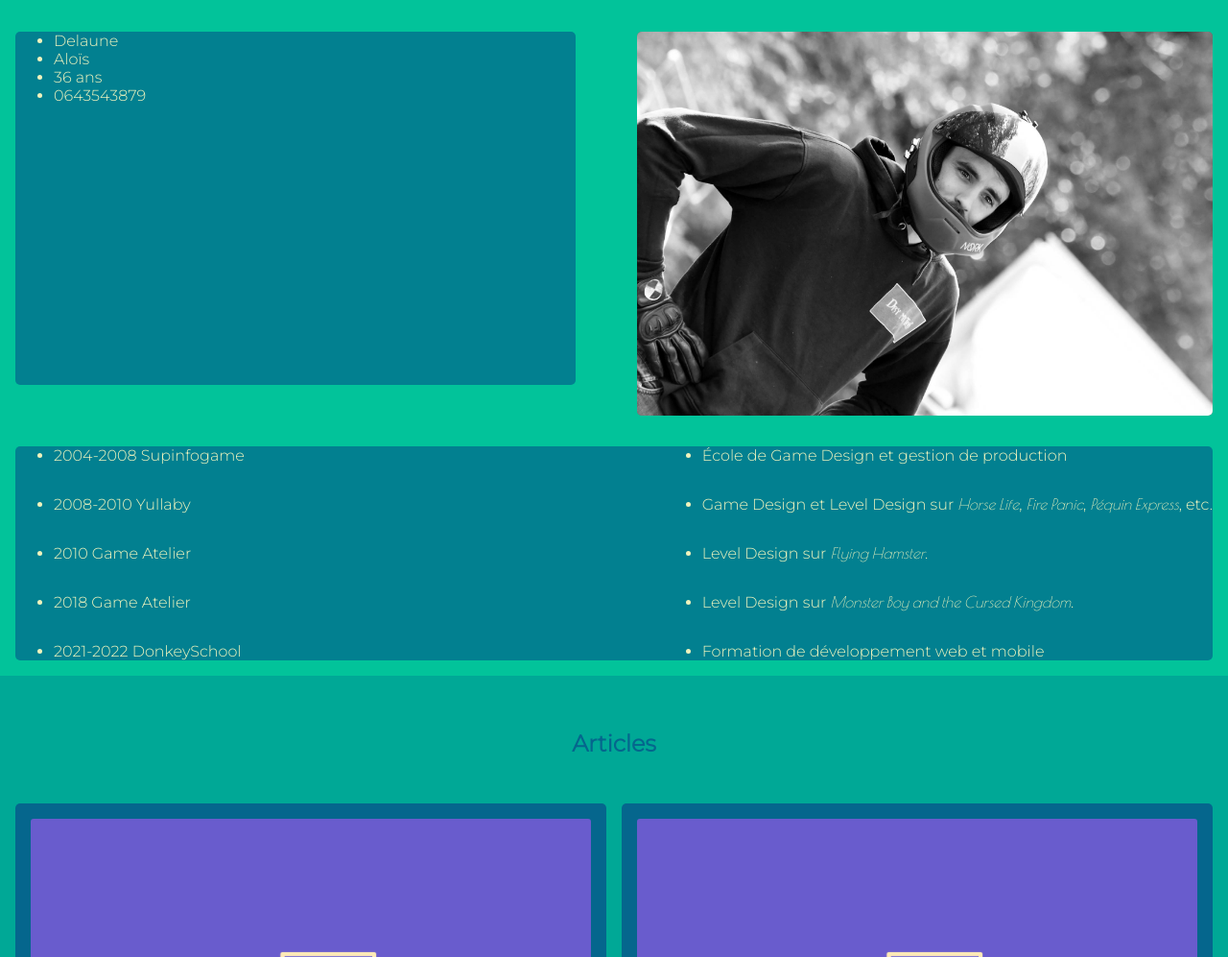
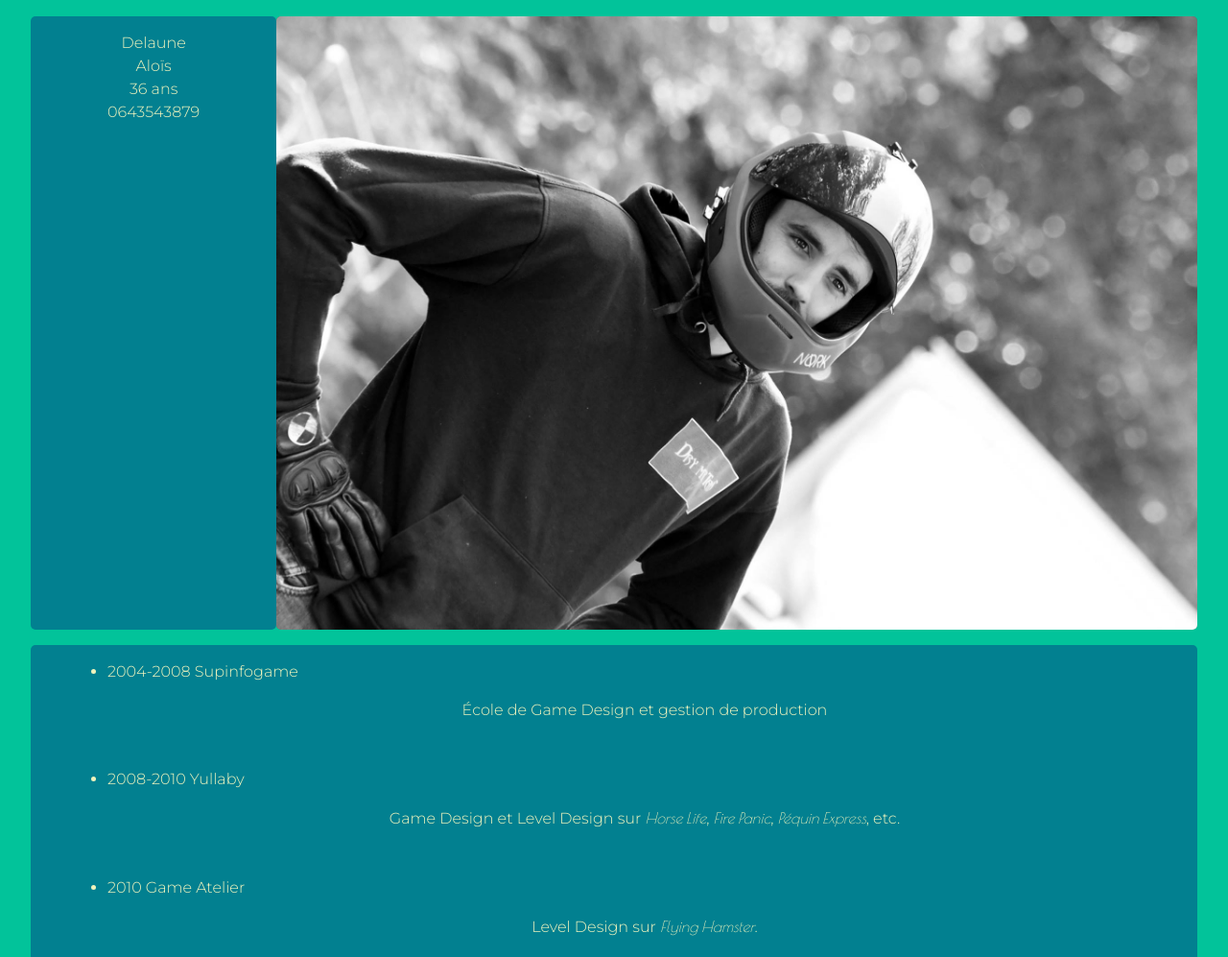
Before and after one commit to AloisD/Integration, a plain HTML site: page index.html in a window 1280 px wide. Shown: the part 1339-2336 px from the top of the page at 96% size. Drawn offline with nearby package versions, Linux system fonts and the light colour scheme.

```diff
--- a/index.html
+++ b/index.html
@@ -72,24 +72,29 @@
         <h2>Parcours</h2>
       </div>
       <div class="education-grid">
-        <ul class="education-id">
-          <li>Delaune</li>
-          <li>Aloïs</li>
-          <li>36 ans</li>
-          <li>0643543879</li>
-        </ul>
+        <div class="education-id">
+          Delaune<br>
+          Aloïs<br>
+          36 ans</br>
+          0643543879<br>
+        </div>
         <img class="education-picture" src="profilepic-place-holder.jpeg" alt="Photographie de Aloïs Delaune">
         <ul class="education-list">
-          <li>2004-2008 Supinfogame</li>
-          <li>École de Game Design et gestion de production</li>
-          <li>2008-2010 Yullaby</li>
-          <li>Game Design et Level Design sur <em>Horse Life</em>, <em>Fire Panic</em>, <em>Péquin Express</em>, etc.</li>
-          <li>2010 Game Atelier</li>
-          <li>Level Design sur <em>Flying Hamster</em>.</li>
-          <li>2018 Game Atelier</li>
-          <li>Level Design sur <em>Monster Boy and the Cursed Kingdom</em>.</li>
-          <li>2021-2022 DonkeySchool</li>
-          <li>Formation de développement web et mobile</li>
+          <li>2004-2008 Supinfogame
+            <article>École de Game Design et gestion de production</article>
+          </li>
+          <li>2008-2010 Yullaby
+            <article>Game Design et Level Design sur <em>Horse Life</em>, <em>Fire Panic</em>, <em>Péquin Express</em>, etc.</article>
+          </li>
+          <li>2010 Game Atelier
+            <article>Level Design sur <em>Flying Hamster</em>.</article>
+          </li>
+          <li>2018 Game Atelier
+            <article>Level Design sur <em>Monster Boy and the Cursed Kingdom</em>.</article>
+          </li>
+          <li>2021-2022 DonkeySchool
+            <article>Formation de développement web et mobile.</article>
+          </li>
         </ul>
       </div>
     </section>
@@ -125,9 +130,9 @@
       <form class="grid-vertical" action="/messages" method="get">
         <label for="name">Nom et Prénom :</label>
         <input type="text" id="name" name="name" placeholder="votre nom" title="Entrez votre nom ici">
-        <label for="email">email</label>
+        <label for="email">email :</label>
         <input type="email" id="email" name="email" placeholder="votre adresse" title="Laissez moi votre adresse email ici">
-        <label for="message">Message</label>
+        <label id="message" for="message">Message</label>
         <textarea name="message" id="message" cols="20" rows="10" placeholder="Votre message" title="Laissez moi un message ici"></textarea>
         <input class="submit" type="submit" value="Envoyer" title="Envoyer votre message">
       </form>
--- a/style.css
+++ b/style.css
@@ -44,7 +44,7 @@
 header {
     display: flex;
     flex-wrap: wrap;
-    justify-content: space-between;
+    justify-content: center;
     color: #F0F3BD;
     cursor: url('/cursor-light.png'), auto;
     position: relative ;
@@ -55,7 +55,6 @@
 
 nav {
     align-self: center;
-    text-align: center;
     padding: 0.5em;
     margin: 0.5em;
 }
@@ -215,6 +214,7 @@
     padding: 1em;
     width: auto;
     align-self: stretch;
+    outline: unset;
 }
 
 input {
@@ -228,6 +228,7 @@
     padding: 1em;
     width: auto;
     align-self: stretch;
+    outline: unset;
 }
 
 ::placeholder{
@@ -268,8 +269,8 @@
     position: relative;
     font-family: 'Poiret One', cursive;
     color: #05668D;
-    font-size: 3em;
-    text-align: center;
+    font-size: 6vw;
+    text-align: end;
 }
 
 .cover img {
@@ -280,8 +281,8 @@
 
 .centered-text {
     position: absolute;
-    top: 75%;
-    left: 25%;
+    top: 80%;
+    left: 20%;
     transform: translate(-50%, -50%);
 }
 
@@ -291,12 +292,13 @@
 
 }
 
-.grid {
-    gap: 1em;
+.grid{
     padding: 1em;
 }
 
 .grid div {
+    padding: 1em 0;
+    margin: 1em;
     border-radius: 5px;
     background-color: #05668D;
     cursor: url('/cursor-light.png'), auto;
@@ -309,6 +311,7 @@
     flex-direction: column;
     gap: 1em;
     padding: 1em;
+    padding-bottom: 3em;
 }
 
 .grid-vertical div {
@@ -317,10 +320,11 @@
 }
 
 .education-grid {
+    margin: 1em;
+    padding: 0 1em;
     display: grid;
-    gap: 2em;
     grid-template-columns: 1;
-    grid-template-rows: auto 15em auto;
+    grid-template-rows: auto auto auto;
     grid-template-areas:
     "id"
     "picture"
@@ -328,91 +332,90 @@
 }
 
 .education-id {
-    margin: 1em;
+    padding: 1em 5em ;
     border-radius: 5px;
     background-color: #028090;
     grid-area: id;
+    text-align: center;
+    line-height: 150%;
 }
 
 .education-picture {
-    margin: 1em;
     border-radius: 5px;
     background-color: #028090;
     grid-area: picture;
     justify-self: center;
-    margin: 1em;
+    margin: 1em 1em 0 1em;
     max-height: 100%;
     filter: grayscale(100%);
 }
 
-.education-list {
-    margin: 1em;
+.education-list{
+    padding: 1em 1em 1em 5em ;
     border-radius: 5px;
     background-color: #028090;
     grid-area: list;
     display: grid;
     gap: 2em;
-    grid-template-columns: 1;
+    line-height: 150%;
 }
 
-#project-swipe div {
-    background-color: #05668D;
-    cursor: url('/cursor-light.png'), auto;
+.education-list article{
+    text-align: justify;
 }
 
-#education {
+#education{
     background-color: #02C39A;
 }
 
-#contact {
+#contact{
     background-color: #02C39A;
 }
 
 /*desktop mode*/
 @media screen and (min-width:576px) {
-    span {
+    header{
+        justify-content: space-between;
+    }
+
+    span{
         padding: 2em;
     }
 
-    input {
+    .grid{
+        display: flex;
+    }
+
+    .education-grid{
+        grid-template-columns: 1fr auto;
+        grid-template-rows: auto auto;
+        grid-template-areas:
+        "id picture"
+        "list list"
+    }
+
+    .education-picture{
+        margin: 0;
+        max-width: 100%;
+    }
+
+    .education-list article{
+        text-align: center;
+    }
+
+    input{
         width: 40%;
         max-width: 300px;
         align-self: flex-start;
     }
 
-    .grid {
-        display: flex;
-    }
-
-    .education-grid {
-        grid-template-columns: 1fr auto;
-        grid-template-rows: 25em auto;
-        grid-template-areas:
-        "id picture"
-        "list list"
-    }
-
-    .education-picture {
-        justify-self: end;
-    }
-
-    .education-list {
-        display: grid;
-        grid-template-columns: 1fr auto;
-        grid-template-rows: auto auto auto auto auto;
-    }
-
-    #project-swipe {
-        display: flex;
-        flex-wrap: wrap;
-    }
-
-    #project-swipe div {
-        flex: 300px;
-    }
-
-    .submit {
+    .submit{
         align-self: flex-end;
     }
 
+    .grid-vertical {
+        margin-left: 20%;
+        margin-right: 20%;
+    }
+
 }
```
